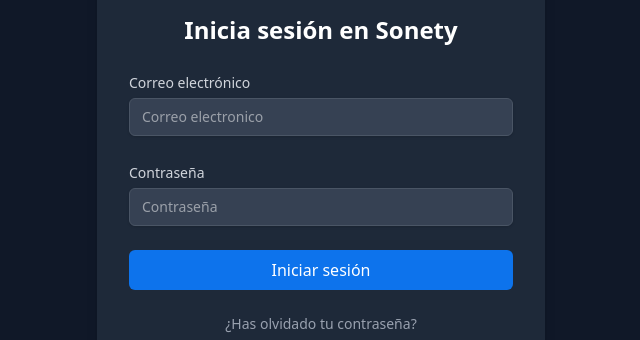
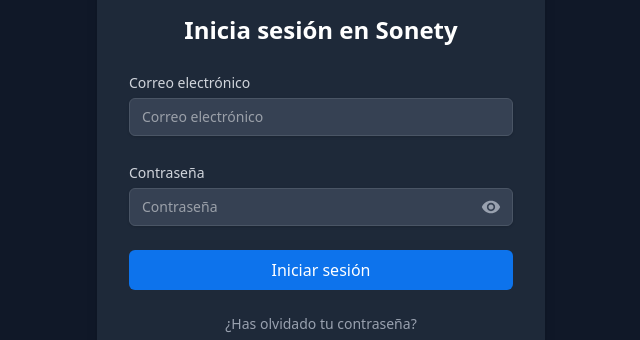
Before and after one commit to hrendonl/sonety-app, a React (Vite) app: page / in a window 1280 px wide. Shown: the part 232-572 px from the top of the page, without its empty margins (319-959 px from the left). Built offline with nearby package versions, Linux system fonts and the light colour scheme.

Commit message:
Ajuste de validaciones de formulario de Login

```diff
--- a/package.json
+++ b/package.json
@@ -11,7 +11,9 @@
   },
   "dependencies": {
     "react": "^19.1.0",
-    "react-dom": "^19.1.0"
+    "react-dom": "^19.1.0",
+    "react-hook-form": "^7.60.0",
+    "react-icons": "^5.5.0"
   },
   "devDependencies": {
     "@eslint/js": "^9.29.0",
--- /dev/null
+++ b/src/components/ui/Alert.jsx
@@ -0,0 +1,45 @@
+import { useEffect, useState } from "react";
+import { MdErrorOutline, MdCheckCircleOutline } from 'react-icons/md';
+
+export default function Alert({ message, type = "error", duration = 3000 }) {
+   const [visible, setVisible] = useState(true);
+
+  useEffect(() => {
+    const timer = setTimeout(() => {
+      setVisible(false);
+    }, duration);
+    return () => clearTimeout(timer);
+  }, [duration]);
+
+  const baseClasses = `
+    fixed top-5 left-1/2 -translate-x-1/2
+    w-11/12 sm:w-auto sm:max-w-md
+    p-4 rounded-md shadow-lg
+    transition-opacity duration-300 z-50
+    flex items-center
+  `;
+
+  const visibilityClasses = visible ? "opacity-100" : "opacity-0";
+
+  const alertConfig = {
+    error: {
+      icon: <MdErrorOutline className="h-6 w-6 mr-3 flex-shrink-0" />,
+      classes: "bg-red-500 text-white",
+    },
+    success: {
+      icon: <MdCheckCircleOutline className="h-6 w-6 mr-3 flex-shrink-0" />,
+      classes: "bg-green-500 text-white",
+    },
+  };
+
+  const config = alertConfig[type];
+
+  if (!message) return null;
+
+  return (
+    <div className={`${baseClasses} ${config.classes} ${visibilityClasses}`}>
+      {config.icon}
+      <span>{message}</span>
+    </div>
+  );
+}
--- a/src/features/auth/components/LoginForm.jsx
+++ b/src/features/auth/components/LoginForm.jsx
@@ -1,28 +1,33 @@
 import { useState } from 'react';
+import { useForm } from 'react-hook-form';
+import { MdVisibility, MdVisibilityOff } from 'react-icons/md';
 import logo from '../../../assets/images/single_logo.png'
 
 
-export function LoginForm({ onSubmit, isLoading, error }) {
-  const [email, setEmail] = useState('');
-  const [password, setPassword] = useState('');
+export function LoginForm({ onSubmit, isLoading, error: apiError }) {
+  // 2. Configurar useForm
+  const {
+    register,
+    handleSubmit,
+    formState: { errors }
+  } = useForm();
 
-  const handleSubmit = (e) => {
-    e.preventDefault();
-    onSubmit({ email, password });
-  };
+  const [showPassword, setShowPassword] = useState(false);
 
+  // 3. 'handleSubmit' de react-hook-form se encarga de la validación
+  //    antes de llamar a tu función 'onSubmit'.
   return (
-    <div className="w-full h-screen  p-8 space-y-6 flex flex-col justify-center bg-gray-800 md:h-auto md:max-w-md md:rounded-lg md:shadow-lg">
+    <div className="w-full h-screen p-8 space-y-6 flex flex-col justify-center bg-gray-800 md:h-auto md:max-w-md md:rounded-lg md:shadow-lg">
       <div className="text-center">
-        {/* <Logo /> */}
-        <img className="h-10 mx-auto" src={logo} alt="" />
+        <img className="h-10 mx-auto" src={logo} alt="Logo de Sonety" />
         <h2 className="mt-4 text-2xl font-bold text-white">
           Inicia sesión en Sonety
         </h2>
       </div>
 
-      <form onSubmit={handleSubmit} className="space-y-6">
-        {error && <p className="text-sm text-center text-red-500">{error}</p>}
+      {/* 4. Usar el handleSubmit de la librería */}
+      <form onSubmit={handleSubmit(onSubmit)} className="space-y-6">
+        {apiError && <p className="text-sm text-center text-red-500">{apiError}</p>}
 
         <div>
           <label htmlFor="email" className="text-sm font-medium text-gray-300">
@@ -31,28 +36,55 @@
           <input
             id="email"
             type="email"
-            placeholder='Correo electronico'
+            placeholder='Correo electrónico'
             autoComplete='off'
-            required
-            className="block w-full px-3 py-2 mt-1 text-white bg-gray-700 border border-gray-600 rounded-md shadow-sm focus:outline-none focus:ring-blue-500 focus:border-blue-500 sm:text-sm"
-            value={email}
-            onChange={(e) => setEmail(e.target.value)}
+            // 5. Registrar el input y añadir reglas de validación
+            {...register("email", {
+              required: "El correo electrónico es requerido",
+              pattern: {
+                value: /^[A-Z0-9._%+-]+@[A-Z0-9.-]+\.[A-Z]{2,}$/i,
+                message: "El formato del correo no es válido"
+              }
+            })}
+            className={`block w-full px-3 py-2 mt-1 text-white bg-gray-700 border rounded-md shadow-sm focus:outline-none sm:text-sm
+              ${errors.email
+                ? 'border-red-500 focus:border-red-500 focus:ring-red-500'
+                : 'border-gray-600 focus:border-blue-500 focus:ring-blue-500'
+              }`
+            }
           />
+          {errors.email && <p className="mt-1 text-xs text-red-500">{errors.email.message}</p>}
         </div>
 
         <div>
           <label htmlFor="password" className="text-sm font-medium text-gray-300">
             Contraseña
           </label>
-          <input
-            id="password"
-            type="password"
-            placeholder="Contraseña"
-            required
-            className="block w-full px-3 py-2 mt-1 text-white bg-gray-700 border border-gray-600 rounded-md shadow-sm focus:outline-none focus:ring-blue-500 focus:border-blue-500 sm:text-sm"
-            value={password}
-            onChange={(e) => setPassword(e.target.value)}
-          />
+          <div className="relative mt-1">
+            <input
+              id="password"
+              // 5. El tipo del input ahora es dinámico
+              type={showPassword ? 'text' : 'password'}
+              placeholder="Contraseña"
+              {...register("password", { required: "La contraseña es requerida" })}
+              className={`block w-full px-3 py-2 text-white bg-gray-700 border rounded-md shadow-sm focus:outline-none sm:text-sm
+                pr-10 ${/* Añade padding a la derecha para el icono */''}
+                ${errors.password
+                  ? 'border-red-500 focus:border-red-500 focus:ring-red-500'
+                  : 'border-gray-600 focus:border-blue-500 focus:ring-blue-500'
+                }`
+              }
+            />
+            {/* 6. Botón para mostrar/ocultar */}
+            <button
+              type="button"
+              onClick={() => setShowPassword(!showPassword)}
+              className="absolute inset-y-0 right-0 flex items-center pr-3 text-gray-400 hover:text-white"
+            >
+              {showPassword ? <MdVisibilityOff size={20} /> : <MdVisibility size={20} />}
+            </button>
+          </div>
+          {errors.password && <p className="mt-1 text-xs text-red-500">{errors.password.message}</p>}
         </div>
 
         <button
@@ -62,7 +94,6 @@
         >
           {isLoading ? 'Iniciando sesión...' : 'Iniciar sesión'}
         </button>
-
       </form>
 
       <div className="text-sm text-center">
--- a/src/features/auth/pages/LoginPage.jsx
+++ b/src/features/auth/pages/LoginPage.jsx
@@ -1,5 +1,6 @@
-import { useState } from "react";
+import { useEffect, useState } from "react";
 import { LoginForm } from "../components/LoginForm";
+import Alert from "../../../components/ui/Alert";
 
 export default function LoginPage({ onSubmit, isLoading, error }) {
   // const { login, isLoading, error } = useLogin();
@@ -8,9 +9,14 @@
     // login(credentials);
   };
 
+  useEffect(() => {
+    document.title = 'Iniciar Sesión - Sonety';
+  }, []);
+
   return (
     // Contenedor principal que centra todo
     <div className="flex items-center justify-center min-h-screen min-w-screen bg-gray-900">
+      <Alert message="Correo o contraseña incorrectos"/>
       <LoginForm
         onSubmit={handleLogin}
         isLoading={isLoading}
```
Also changed, not shown: 1 other file (tests, documents, lock files or other folders).
